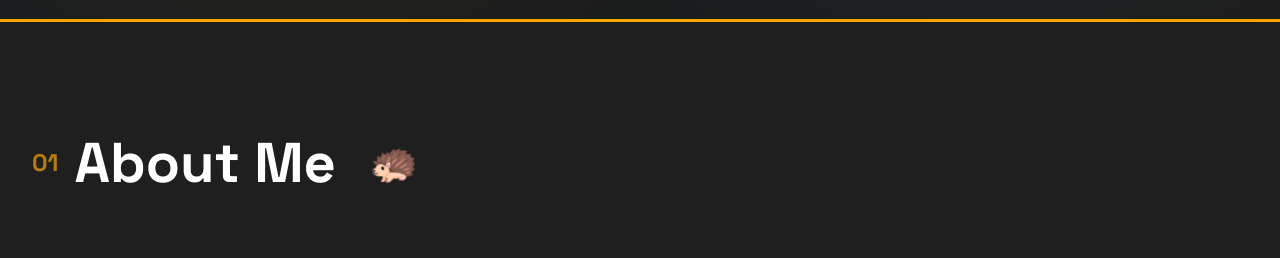
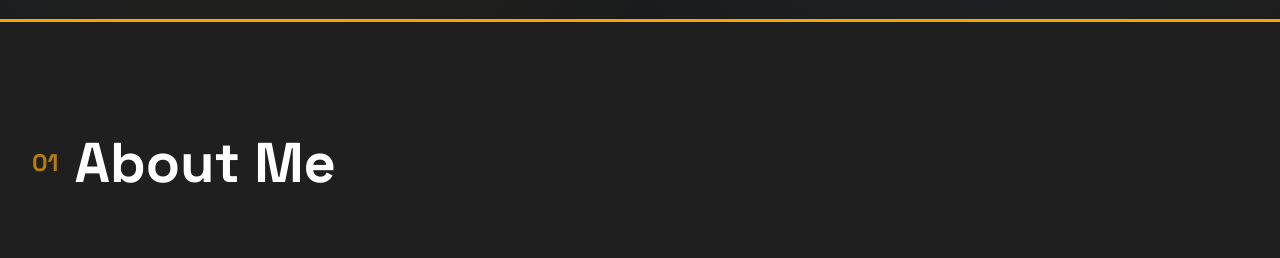
Before and after one commit to Akshay-Sonare/portfolio, a plain HTML site: page index.html in a window 1280 px wide. Shown: the part 781-1039 px from the top of the page. Drawn offline with nearby package versions, Linux system fonts and the light colour scheme; animation ran at ten frames a second.

Commit message:
update - minor UI changes

```diff
--- a/index.html
+++ b/index.html
@@ -82,7 +82,7 @@
         <div class="container">
             <h2 class="section-title fade-in-up">
                 <span class="title-number">01</span>
-                About Me <span class="character-icon">🦔</span>
+                About Me
             </h2>
             <div class="about-grid">
                 <div class="about-card card-interactive" data-tilt>
--- a/style.css
+++ b/style.css
@@ -1,5 +1,5 @@
 /* ============================================
-   CSS VARIABLES - PostHog-Inspired Design System
+   CSS VARIABLES - Design System
    ============================================ */
 :root {
     /* Colors - Dark Theme (Default) */
@@ -66,7 +66,7 @@
 
 
 
-/* Smooth theme transitions */
+/* theme transitions */
 body {
     transition: background-color var(--transition-medium),
         color var(--transition-medium);
```
